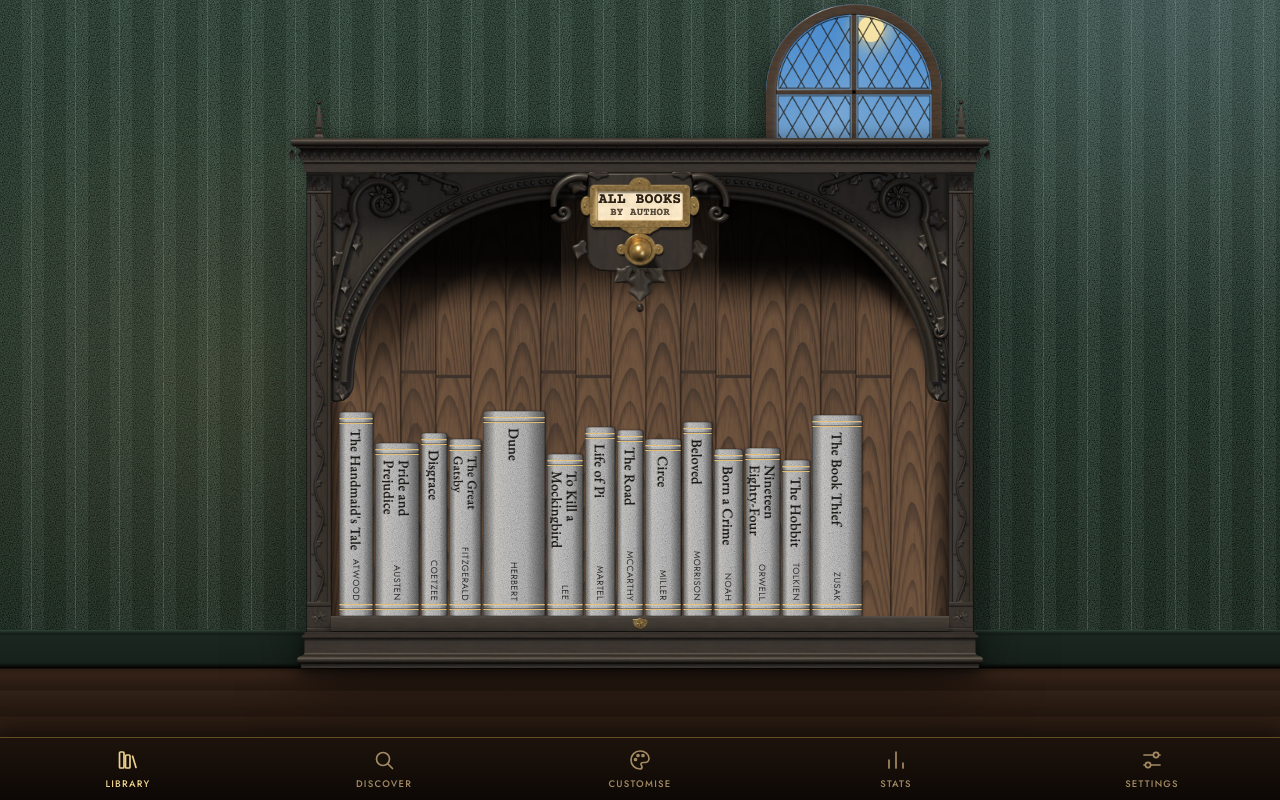
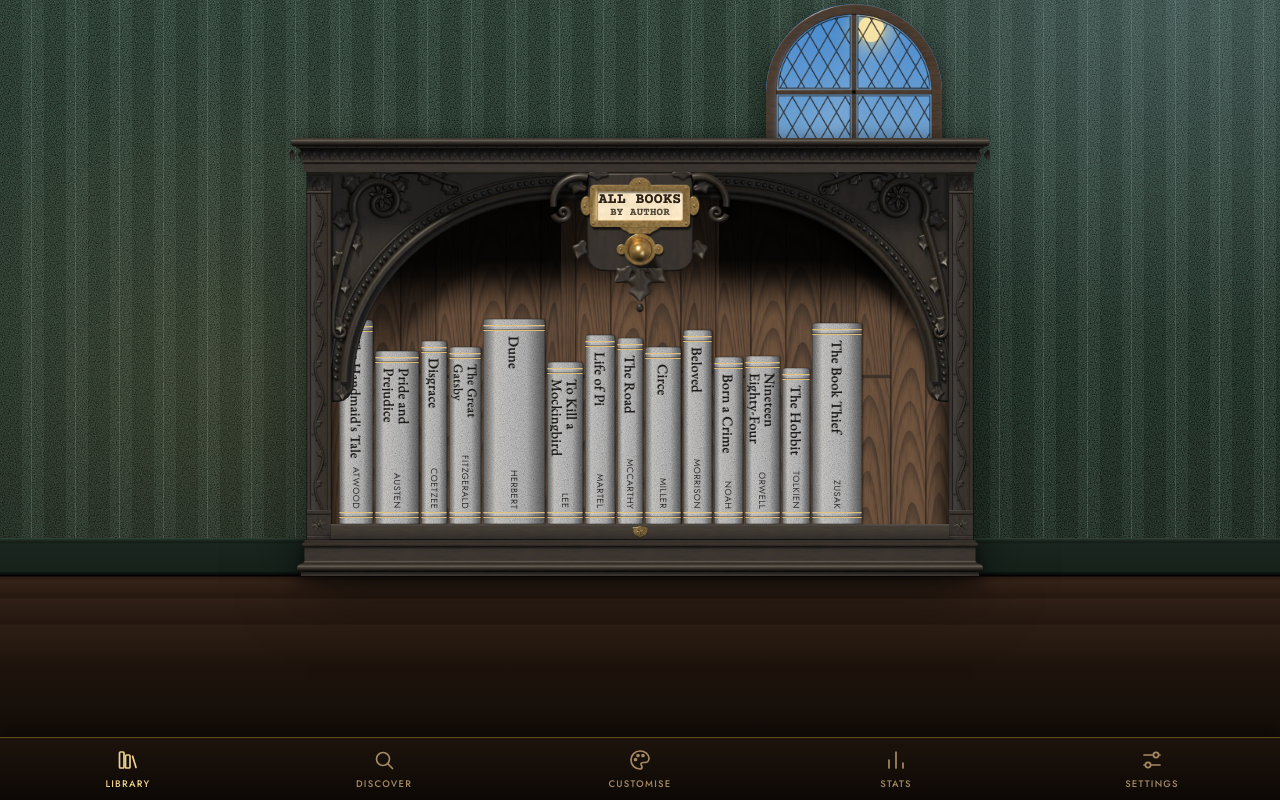
Before and after one commit to belindalouw/shelf-life, a plain HTML site: page index.html in a window 1280 px wide. Drawn offline with nearby package versions, Linux system fonts and the light colour scheme.

Commit message:
Lamplit study: no finials; the top shelf rises into the arch
The finials on the cornice are gone. The top shelf now sits higher, so
the carved corners of the arch overlap the outermost books a little.
Books under the arch stay tappable.

Co-Authored-By: Claude Opus 5.5 <noreply@anthropic.com>

```diff
--- a/index.html
+++ b/index.html
@@ -228,14 +228,15 @@ body[data-room=study] .case-inner{border:0;padding:0 var(--pil);box-shadow:0 34p
 /* walnut shows its own figured boards; any other wood tints a neutral set of the same boards */
 :root{--planks:url(study/planks.webp);--planks-blend:multiply}
 :root[data-wood=walnut]{--planks:url(study/planks-walnut.webp);--planks-blend:normal}
-body[data-room=study] .case-inner::before{content:"";position:absolute;left:-17px;right:-17px;bottom:100%;height:76px;padding:0 30px;pointer-events:none;
-  background:url(study/finial.webp) left 20px top/18px 42px no-repeat,url(study/finial.webp) right 20px top/18px 42px no-repeat,
-    url(study/cornice-l.webp) left bottom/30px 34px no-repeat,url(study/cornice-r.webp) right bottom/30px 34px no-repeat,url(study/cornice.webp) 0 100%/60px 34px repeat-x;
-  background-origin:border-box,border-box,border-box,border-box,content-box;background-clip:border-box,border-box,border-box,border-box,content-box;filter:drop-shadow(0 -2px 8px rgba(0,0,0,.35))}
+body[data-room=study] .case-inner::before{content:"";position:absolute;left:-17px;right:-17px;bottom:100%;height:34px;padding:0 30px;pointer-events:none;
+  background:url(study/cornice-l.webp) left top/30px 34px no-repeat,url(study/cornice-r.webp) right top/30px 34px no-repeat,url(study/cornice.webp) 0 0/60px 34px repeat-x;
+  background-origin:border-box,border-box,content-box;background-clip:border-box,border-box,content-box;filter:drop-shadow(0 -2px 8px rgba(0,0,0,.35))}
 body[data-room=study] .case-inner::after{content:"";position:absolute;left:-10px;right:-10px;top:calc(100% - var(--gap) + var(--board));height:36px;padding:0 30px;pointer-events:none;
   background:url(study/plinth-l.webp) left top/30px 36px no-repeat,url(study/plinth-r.webp) right top/30px 36px no-repeat,url(study/plinth.webp) 0 0/60px 36px repeat-x;
   background-origin:border-box,border-box,content-box;background-clip:border-box,border-box,content-box;filter:drop-shadow(0 6px 8px rgba(0,0,0,.6))}
-body[data-room=study] .arch{display:block;position:relative;height:0;padding-top:min(50%,230px)}
+body[data-room=study] .arch{display:block;position:relative;height:0;padding-top:min(50%,230px);pointer-events:none}
+/* the top shelf rises into the arch, so its carved corners overlap the outermost books a little */
+body[data-room=study] #shelf{margin-top:calc(min(50%,230px)*-.4)}
 body[data-room=study] .arch::before,body[data-room=study] .arch::after{content:"";position:absolute;inset:0;pointer-events:none}
 body[data-room=study] .arch::before{z-index:0;
   background:url(study/arch-shade-l.webp) left top/min(50%,230px) auto no-repeat,url(study/arch-shade-r.webp) right top/min(50%,230px) auto no-repeat,
@@ -247,7 +248,7 @@ body[data-room=study] .arch::after{z-index:1;
     url(study/arch-band.webp) 50% 0/auto 100% repeat-x}
 /* one brass card-catalogue pull at the top of the arch: tug the knob and a catalogue card drops down */
 body[data-room=study] .plates{display:none}
-body[data-room=study] .pull{display:block;position:absolute;z-index:6;left:50%;top:1px;width:calc(min(50%,230px)*.54);transform:translateX(-50%);container-type:inline-size}
+body[data-room=study] .pull{display:block;position:absolute;z-index:6;pointer-events:auto;left:50%;top:1px;width:calc(min(50%,230px)*.54);transform:translateX(-50%);container-type:inline-size}
 .pull-btn{display:block;position:relative;width:100%;aspect-ratio:136/103.8;padding:0;border:0;border-radius:6px;cursor:pointer;-webkit-tap-highlight-color:transparent;
   background:url(study/pull.webp) 0 0/100% 100% no-repeat}
 .pull-label{position:absolute;left:15.4%;right:15.4%;top:19.2%;bottom:50.3%;display:flex;flex-direction:column;align-items:center;justify-content:center;gap:2%;pointer-events:none;
```
Also changed, not shown: study/finial.webp (deleted).
